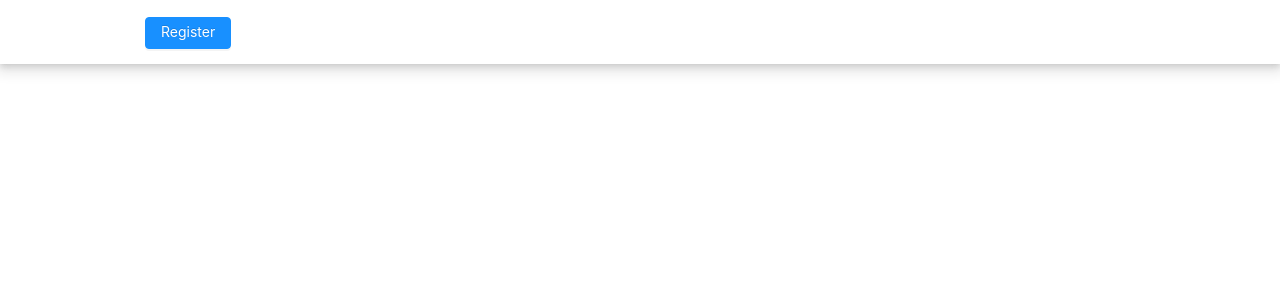
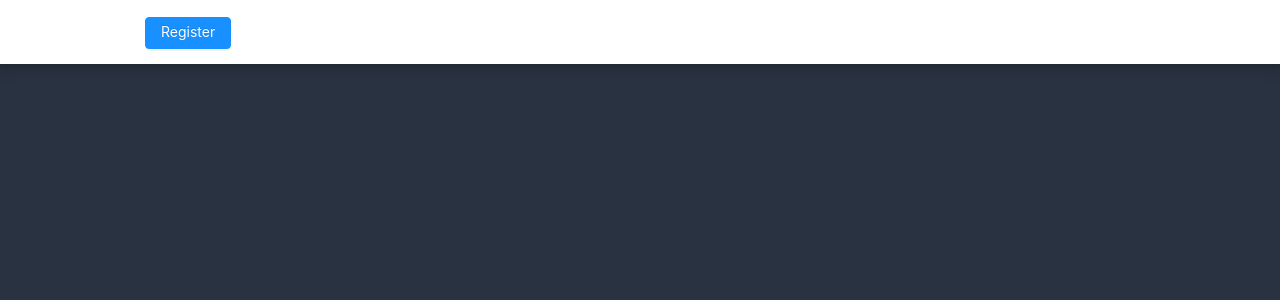
Before and after one commit to toihocweb/NQuiz-Client, a Next.js app: page / in a window 1280 px wide. Shown: the top 300 px of the page. Built offline with nearby package versions, Linux system fonts and the light colour scheme.

Commit message:
change background color

```diff
--- a/styles/global.scss
+++ b/styles/global.scss
@@ -6,7 +6,7 @@
 html,
 body {
   scroll-behavior: smooth !important;
-  // background: #011627 !important;
+  background: #293241 !important;
 }
 
 body {
```
